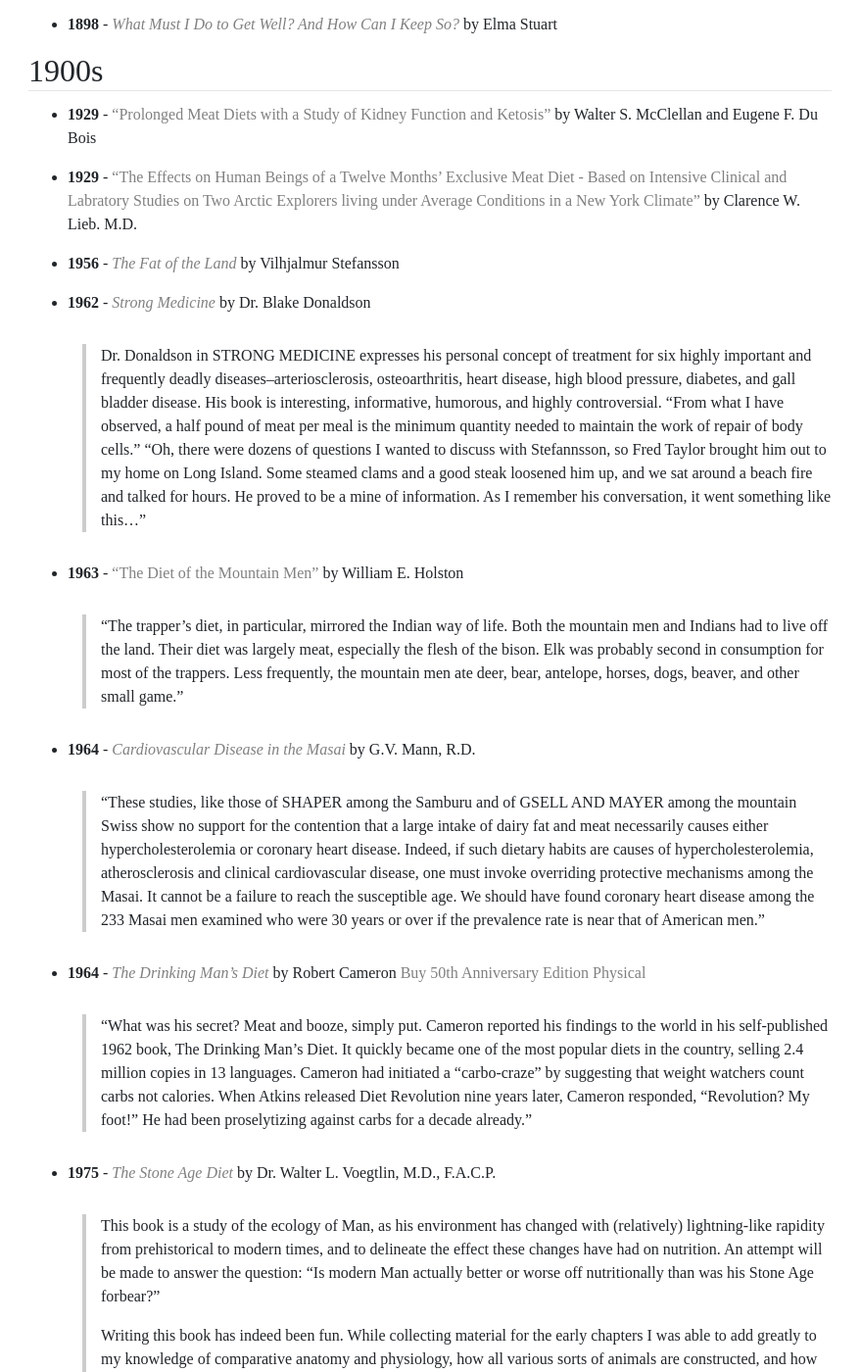
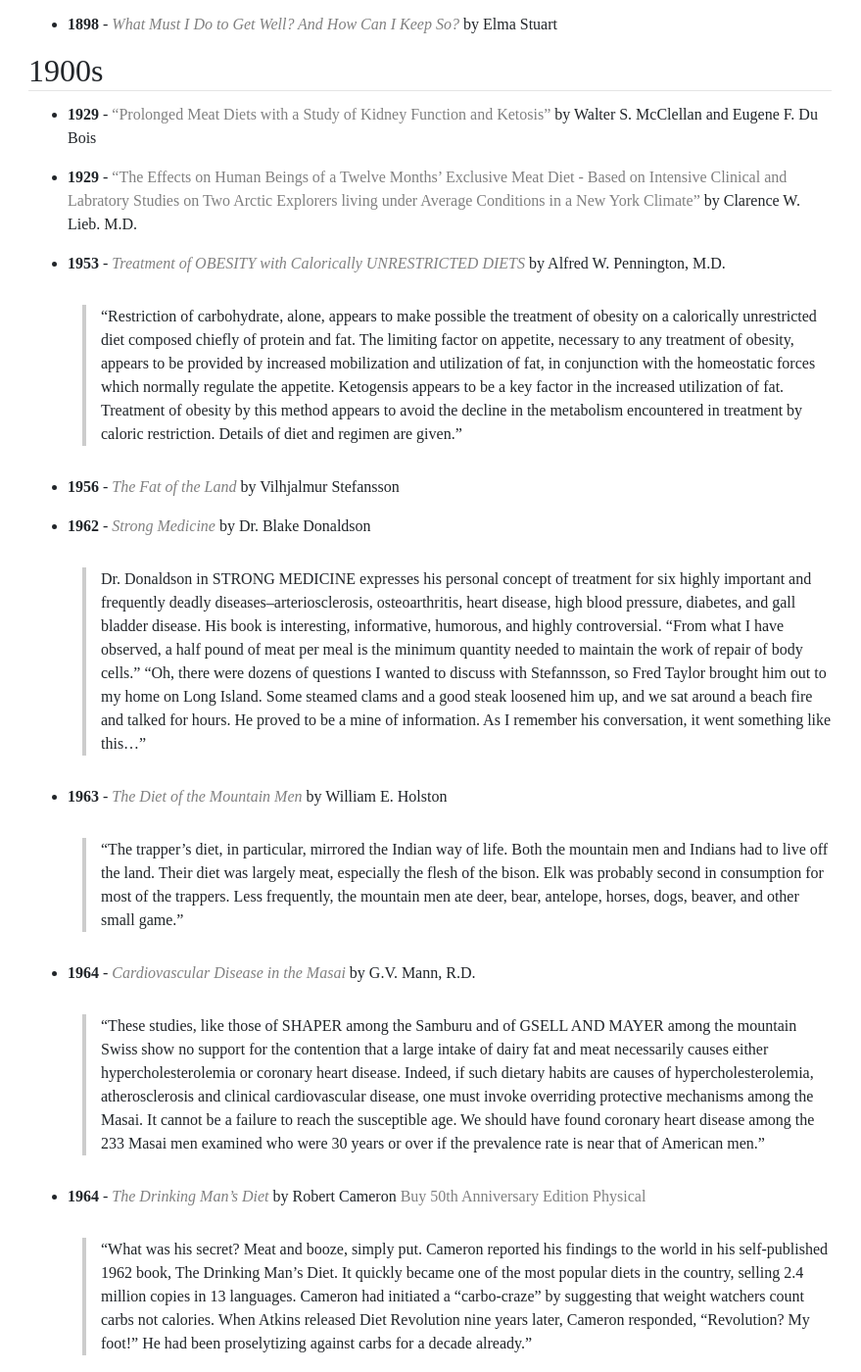
Before and after one commit to bitstein/justmeat.co, a Jekyll site: the page built from wiki/pages/history.md, in a window 1280 px wide and 1400 px high, scrolled down 1123 px. Shown: the whole window at 98% size, without its empty margins (201-1080 px from the left). Built offline with Jekyll 4.4.1, drawn with Linux system fonts in a browser that asks for light colours; nearby versions of some CDN libraries; some web fonts are replaced.

Commit message:
pennington

```diff
--- a/wiki/pages/history.md
+++ b/wiki/pages/history.md
@@ -32,6 +32,10 @@ The carnivore diet draws on the works, ideas, experiences, observations, and stu
 
 * **1929** - [“The Effects on Human Beings of a Twelve Months' Exclusive Meat Diet - Based on Intensive Clinical and Labratory Studies on Two Arctic Explorers living under Average Conditions in a New York Climate”](/docs/twelve-months-exclusive-meat-diet-clarence-w-lieb-md.pdf) by Clarence W. Lieb. M.D.
 
+* **1953** - [_Treatment of OBESITY with Calorically UNRESTRICTED DIETS_](https://academic.oup.com/ajcn/article-abstract/1/5/343/4786830?redirectedFrom=fulltext) by Alfred W. Pennington, M.D.
+
+    > "Restriction of carbohydrate, alone, appears to make possible the treatment of obesity on a calorically unrestricted diet composed chiefly of protein and fat. The limiting factor on appetite, necessary to any treatment of obesity, appears to be provided by increased mobilization and utilization of fat, in conjunction with the homeostatic forces which normally regulate the appetite. Ketogensis appears to be a key factor in the increased utilization of fat. Treatment of obesity by this method appears to avoid the decline in the metabolism encountered in treatment by caloric restriction. Details of diet and regimen are given."
+
 * **1956** - [_The Fat of the Land_](/docs/the-fat-of-the-land-vilhjalmur-stefansson.pdf) by Vilhjalmur Stefansson
 
 * **1962** - [_Strong Medicine_](/docs/strong-medicine-blake-donaldson.pdf) by Dr. Blake Donaldson
@@ -40,7 +44,7 @@ The carnivore diet draws on the works, ideas, experiences, observations, and stu
     > "From what I have observed, a half pound of meat per meal is the minimum quantity needed to maintain the work of repair of body cells."
     > "Oh, there were dozens of questions I wanted to discuss with Stefannsson, so Fred Taylor brought him out to my home on Long Island. Some steamed clams and a good steak loosened him up, and we sat around a beach fire and talked for hours. He proved to be a mine of information. As I remember his conversation, it went something like this..."
 
-* **1963** - [“The Diet of the Mountain Men”](/docs/the-diet-of-the-mountain-men-william-e-holsten.pdf) by William E. Holston
+* **1963** - [_The Diet of the Mountain Men_](/docs/the-diet-of-the-mountain-men-william-e-holsten.pdf) by William E. Holston
 
     > "The trapper's diet, in particular, mirrored the Indian way of life. Both the mountain men and Indians had to live off the land. Their diet was largely meat, especially the flesh of the bison. Elk was probably second in consumption for most of the trappers. Less frequently, the mountain men ate deer, bear, antelope, horses, dogs, beaver, and other small game."
 
```
